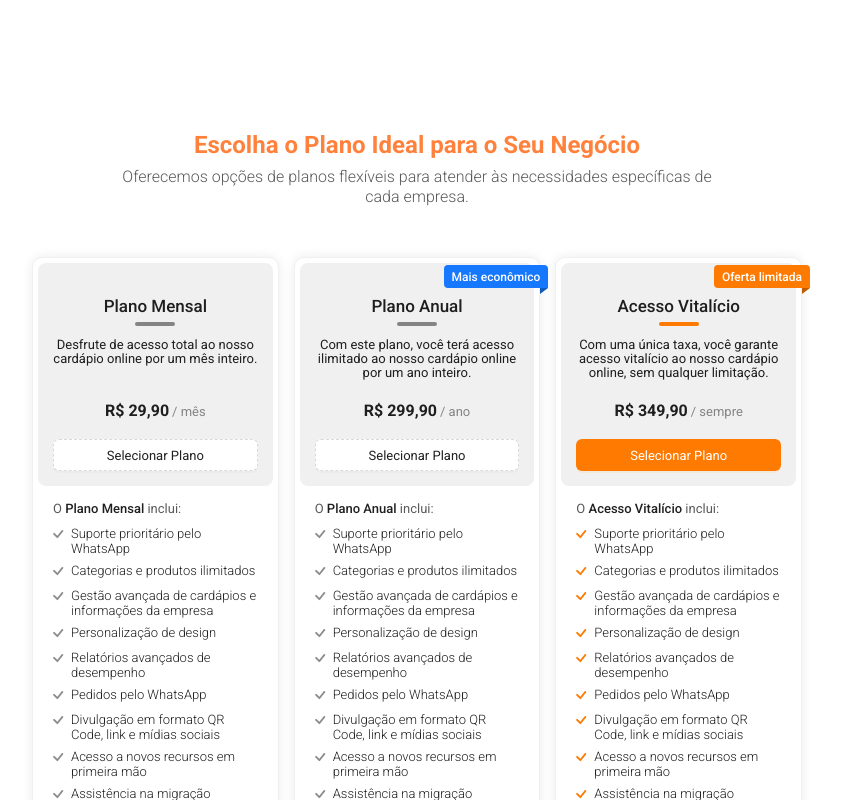
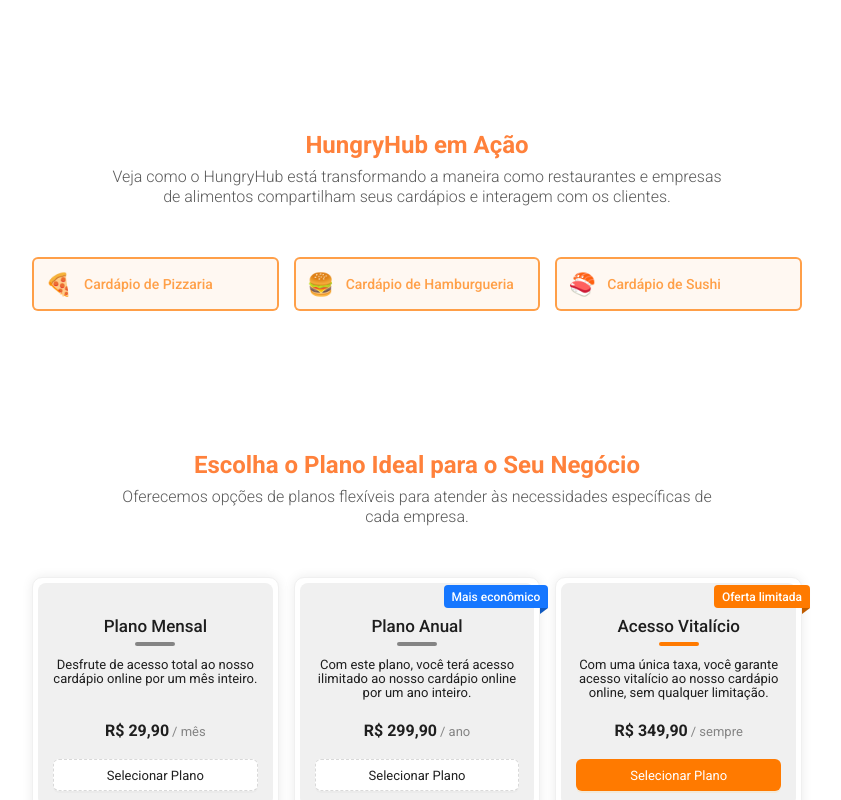
Before and after one commit to henriquegarcia-web/hungry-hub, a React (Vite) app in the folder client/: page / in a window 1280 px wide. Shown: the part 1460-2260 px from the top of the page, without its empty margins (223-1064 px from the left). Built offline with nearby package versions, Linux system fonts and the light colour scheme; no server answers.

Commit message:
Finalização da landing page

```diff
--- a/client/src/pages/Landing/index.tsx
+++ b/client/src/pages/Landing/index.tsx
@@ -28,6 +28,7 @@ const Landing = () => {
       <HeroBanner />
       <FeaturesSection />
       <BusinessSection />
+      <ExamplesSection />
       <PremiumSection />
       <FaqSection />
       <AboutUsSection />
@@ -74,16 +75,21 @@ const NavigationLinks = [
   },
   {
     key: 'part-3',
+    href: '#examples',
+    title: <S.HeaderNavigationLink>Exemplos</S.HeaderNavigationLink>
+  },
+  {
+    key: 'part-4',
     href: '#plans',
     title: <S.HeaderNavigationLink>Planos</S.HeaderNavigationLink>
   },
   {
-    key: 'part-4',
+    key: 'part-5',
     href: '#faq',
     title: <S.HeaderNavigationLink>FAQ</S.HeaderNavigationLink>
   },
   {
-    key: 'part-5',
+    key: 'part-6',
     href: '#about',
     title: <S.HeaderNavigationLink>Quem somos?</S.HeaderNavigationLink>
   }
@@ -240,6 +246,66 @@ const BusinessSection = () => {
   )
 }
 
+// ========================================== EXAMPLES SECTION
+
+const ExamplesSection = () => {
+  const { token } = theme.useToken()
+
+  return (
+    <S.ExamplesSection>
+      <SectionHeader
+        sectionTitle="HungryHub em Ação"
+        sectionLegend="Veja como o HungryHub está transformando a maneira como restaurantes e empresas de alimentos compartilham seus cardápios e interagem com os clientes."
+      />
+
+      <S.ExamplesSectionWrapper>
+        <S.Example to="/exemplo-pizzaria">
+          <S.ExampleIcon>🍕</S.ExampleIcon>
+          <S.ExampleLabel>Cardápio de Pizzaria</S.ExampleLabel>
+        </S.Example>
+        <S.Example to="/exemplo-hamburgueria">
+          <S.ExampleIcon>🍔</S.ExampleIcon>
+          <S.ExampleLabel>Cardápio de Hamburgueria</S.ExampleLabel>
+        </S.Example>
+        <S.Example to="/exemplo-sushi">
+          <S.ExampleIcon>🍣</S.ExampleIcon>
+          <S.ExampleLabel>Cardápio de Sushi</S.ExampleLabel>
+        </S.Example>
+      </S.ExamplesSectionWrapper>
+    </S.ExamplesSection>
+  )
+}
+
+// ========================================== PREMIUM SECTION
+
+const PremiumSection = () => {
+  const { token } = theme.useToken()
+
+  const { userData, isAdminPremium } = useAdminAuth()
+
+  return (
+    <S.PremiumSection id="plans">
+      <SectionHeader
+        sectionTitle="Escolha o Plano Ideal para o Seu Negócio"
+        sectionLegend="Oferecemos opções de planos flexíveis para atender às necessidades específicas de cada empresa."
+      />
+
+      <S.PremiumSectionWrapper>
+        {premiumPlansData?.map((plan: IPlans) => (
+          <PremiumPlan
+            key={plan.planId}
+            plan={plan}
+            userData={userData}
+            isAdminPremium={isAdminPremium}
+            // isLoadingCheckout={isLoadingCheckout}
+            // handleCheckout={handleCheckout}
+          />
+        ))}
+      </S.PremiumSectionWrapper>
+    </S.PremiumSection>
+  )
+}
+
 // ========================================== FAQ SECTION
 
 const FaqSection = () => {
@@ -274,36 +340,6 @@ const FaqSection = () => {
         />
       </S.FaqSectionWrapper>
     </S.FaqSection>
-  )
-}
-
-// ========================================== PREMIUM SECTION
-
-const PremiumSection = () => {
-  const { token } = theme.useToken()
-
-  const { userData, isAdminPremium } = useAdminAuth()
-
-  return (
-    <S.PremiumSection id="plans">
-      <SectionHeader
-        sectionTitle="Escolha o Plano Ideal para o Seu Negócio"
-        sectionLegend="Oferecemos opções de planos flexíveis para atender às necessidades específicas de cada empresa."
-      />
-
-      <S.PremiumSectionWrapper>
-        {premiumPlansData?.map((plan: IPlans) => (
-          <PremiumPlan
-            key={plan.planId}
-            plan={plan}
-            userData={userData}
-            isAdminPremium={isAdminPremium}
-            // isLoadingCheckout={isLoadingCheckout}
-            // handleCheckout={handleCheckout}
-          />
-        ))}
-      </S.PremiumSectionWrapper>
-    </S.PremiumSection>
   )
 }
 
--- a/client/src/pages/Landing/styles.ts
+++ b/client/src/pages/Landing/styles.ts
@@ -5,6 +5,7 @@ import {
   responsiveMobile,
   responsiveTablet
 } from '@/utils/styles/globals'
+import { Link } from 'react-router-dom'
 
 interface IHeaderMobile {
   open: number
@@ -455,6 +456,76 @@ export const BusinessLabel = styled.div`
   color: rgba(0, 0, 0, 0.9);
 `
 
+// ========================================== EXAMPLES SECTION
+
+export const ExamplesSection = styled(SectionWrapper)`
+  display: flex;
+`
+
+export const ExamplesSectionWrapper = styled.div`
+  display: flex;
+  justify-content: space-between;
+  flex-wrap: wrap;
+  gap: 15px;
+  width: 100%;
+
+  @media screen and (max-width: ${responsiveTablet}) {
+    row-gap: 10px;
+  }
+
+  @media screen and (max-width: ${responsiveMobile}) {
+    justify-content: center;
+  }
+`
+
+export const Example = styled(Link)`
+  display: flex;
+  align-items: center;
+  width: calc((100% / 3) - (30px / 3));
+  border-radius: 6px;
+  transition: 0.3s;
+  cursor: pointer;
+
+  border: 2px solid rgba(255, 122, 0, 0.7);
+  background-color: rgba(255, 122, 0, 0.05);
+
+  @media screen and (max-width: ${responsiveTablet}) {
+    width: 100%;
+  }
+
+  &:hover {
+    border: 2px solid rgba(255, 122, 0, 1);
+    background-color: rgba(255, 122, 0, 0.15);
+
+    p {
+      color: rgba(255, 122, 0, 1);
+    }
+  }
+`
+
+export const ExampleIcon = styled.div`
+  display: flex;
+  justify-content: center;
+  align-items: center;
+  width: 50px;
+  height: 50px;
+  border-radius: 6px;
+
+  font-size: 22px;
+`
+
+export const ExampleLabel = styled.p`
+  display: flex;
+  flex: 1;
+  transition: 0.3s;
+
+  font-size: 14px;
+  line-height: 14px;
+  font-weight: 500;
+
+  color: rgba(255, 122, 0, 0.7);
+`
+
 // ========================================== FAQ SECTION
 
 export const FaqSection = styled(SectionWrapper)`
--- a/client/src/utils/styles/globals.ts
+++ b/client/src/utils/styles/globals.ts
@@ -44,6 +44,18 @@ const GlobalStyle = createGlobalStyle`
 
   html {
     /* overflow: hidden; */
+    &::-webkit-scrollbar {
+      width: 6px;
+      z-index: 1000;
+    }
+
+    &::-webkit-scrollbar-track {
+      background: rgba(0, 0, 0, 0.1);
+    }
+
+    &::-webkit-scrollbar-thumb {
+      background: #ff7a00;
+    }
   }
 
   body {
```
